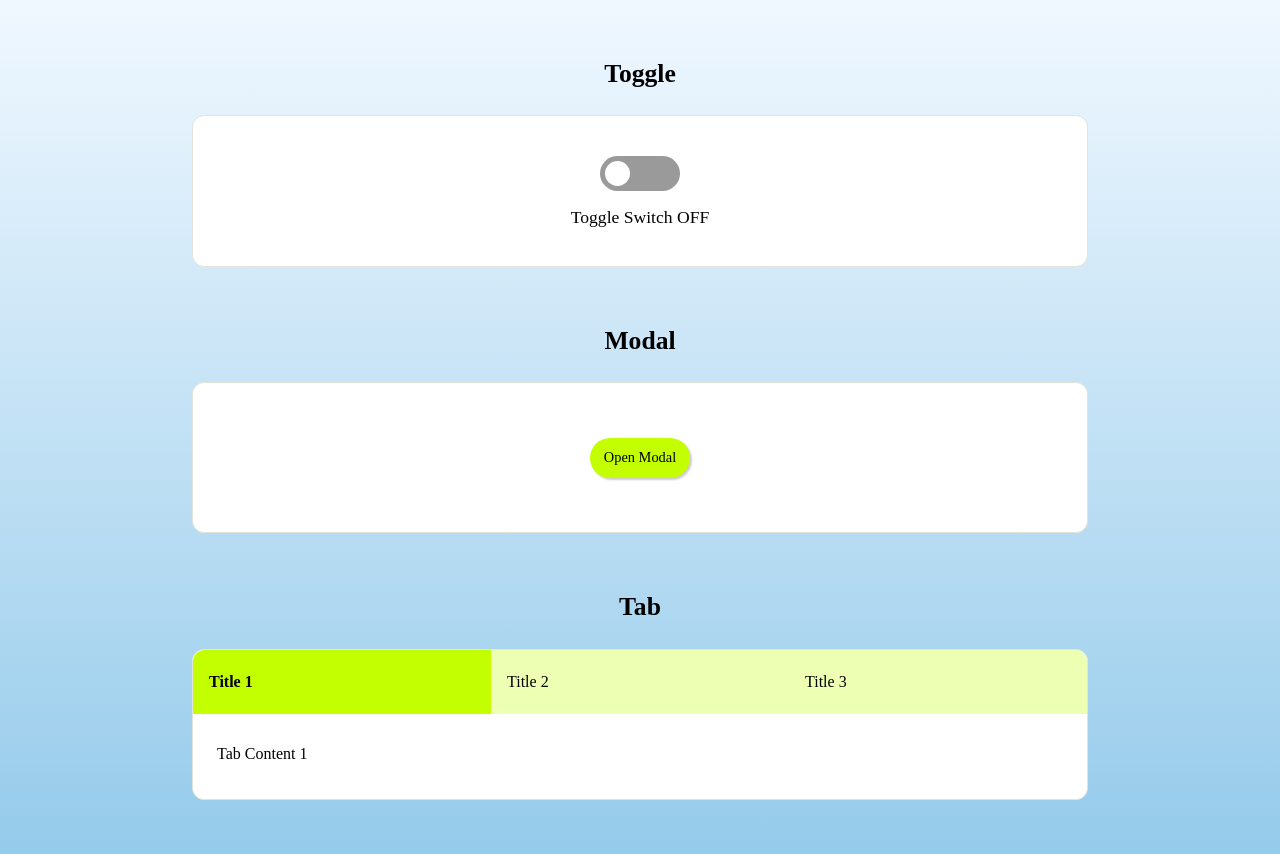
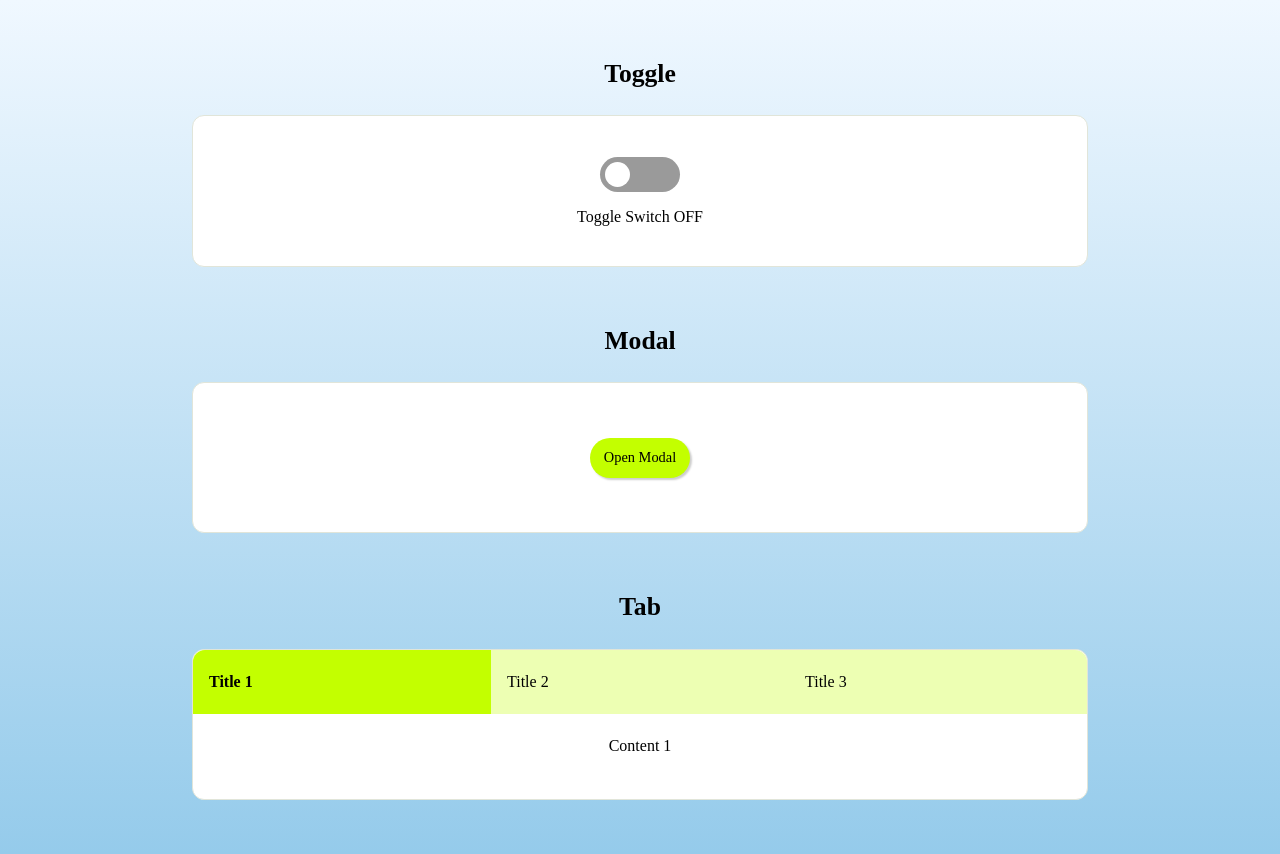
Before and after one commit to xlsoh/basic-components, a React (Create React App) app in the folder custom-component/: page / in a window 1280 px wide. Both pictures are taken after a click on the element "Title 1". Shown: the top 854 px of the page. Built offline with nearby package versions, Linux system fonts and the light colour scheme.

Commit message:
FIX: fix some code

```diff
--- a/custom-component/src/App.js
+++ b/custom-component/src/App.js
@@ -66,8 +66,7 @@ const Wrapper = styled.div`
   border-radius: 12px;
   background-color: white;
   display: flex;
-  align-items: center;
-  justify-items: center;
+  align-items: stretch;
   justify-content: center;
   margin: 1em;
 `;
--- a/custom-component/src/components/Modal.js
+++ b/custom-component/src/components/Modal.js
@@ -17,8 +17,12 @@ export default function Modal(params) {
       ) : (
         <ModalBackground>
           <ModalContainer>
-            <CloseButton onClick={handleModal}>✕</CloseButton>
-            Hello ☺︎
+            <CloseModal>
+              <CloseButton onClick={handleModal}>✕</CloseButton>
+            </CloseModal>
+            <ShowModal>
+              <ModalContent>Modal Content</ModalContent>
+            </ShowModal>
           </ModalContainer>
         </ModalBackground>
       )}
@@ -68,34 +72,32 @@ const ModalBackground = styled.div`
 
 const ModalContainer = styled.div`
   box-sizing: border-box;
-  padding: 5px;
+  padding: 0.5em;
   width: 80%;
   height: 70%;
   border-radius: 12px;
   background-color: #ffffff;
+`;
+
+const CloseModal = styled.div`
+  margin-right: 0.5em;
   display: flex;
+  align-items: end;
   flex-direction: column;
-  align-items: center;
-  justify-content: center;
 `;
 
 const CloseButton = styled.div`
-  box-sizing: border-box;
-  margin: 2px;
-  width: 80px;
-  height: 35px;
-  border: 0;
-  border-radius: 35px;
-  display: flex;
-  align-items: center;
-  justify-content: center;
+  margin: 0.5em;
   cursor: pointer;
   font-size: 1em;
   font-weight: 800;
-  background-color: transparent;
-  :active {
-    margin: 2px;
-    text-shadow: 2px 2px 2px rgba(0, 0, 0, 1);
-  }
-  transition-duration: 0ms.3s;
 `;
+
+const ShowModal = styled.div`
+  margin: 0.5em;
+  justify-content: center;
+  align-items: center;
+  display: flex;
+`;
+
+const ModalContent = styled.div``;
--- a/custom-component/src/components/Tab.js
+++ b/custom-component/src/components/Tab.js
@@ -47,21 +47,9 @@ function Tab(params) {
         )}
       </TabsMenu>
       <TabsContent>
-        {toggleMenu === 1 ? (
-          <ActiveContent>Tab Content 1</ActiveContent>
-        ) : (
-          <></>
-        )}
-        {toggleMenu === 2 ? (
-          <ActiveContent>Tab Content 2</ActiveContent>
-        ) : (
-          <></>
-        )}
-        {toggleMenu === 3 ? (
-          <ActiveContent>Tab Content 3</ActiveContent>
-        ) : (
-          <></>
-        )}
+        {toggleMenu === 1 ? <ActiveContent>Content 1</ActiveContent> : <></>}
+        {toggleMenu === 2 ? <ActiveContent>Content 2</ActiveContent> : <></>}
+        {toggleMenu === 3 ? <ActiveContent>Content3</ActiveContent> : <></>}
       </TabsContent>
     </Container>
   );
@@ -95,7 +83,6 @@ const ActiveTab = styled.span`
 
 const Tabs = styled.span`
   cursor: pointer;
-  font-size: 1rem;
   font-weight: 500;
   display: inline-block;
   padding: 1em;
@@ -103,8 +90,10 @@ const Tabs = styled.span`
 `;
 
 const TabsContent = styled.div`
-  margin: 1.5em;
+  margin: 1em;
   display: flex;
+  justify-content: center;
+  align-items: center;
 `;
 
 const ActiveContent = styled.div``;
--- a/custom-component/src/components/Toggle.js
+++ b/custom-component/src/components/Toggle.js
@@ -22,8 +22,6 @@ function Toggle(params) {
 export default Toggle;
 
 const Container = styled.div`
-  font-weight: 350;
-  font-size: 1.1em;
   width: 100%;
   height: 100%;
   display: flex;
```
